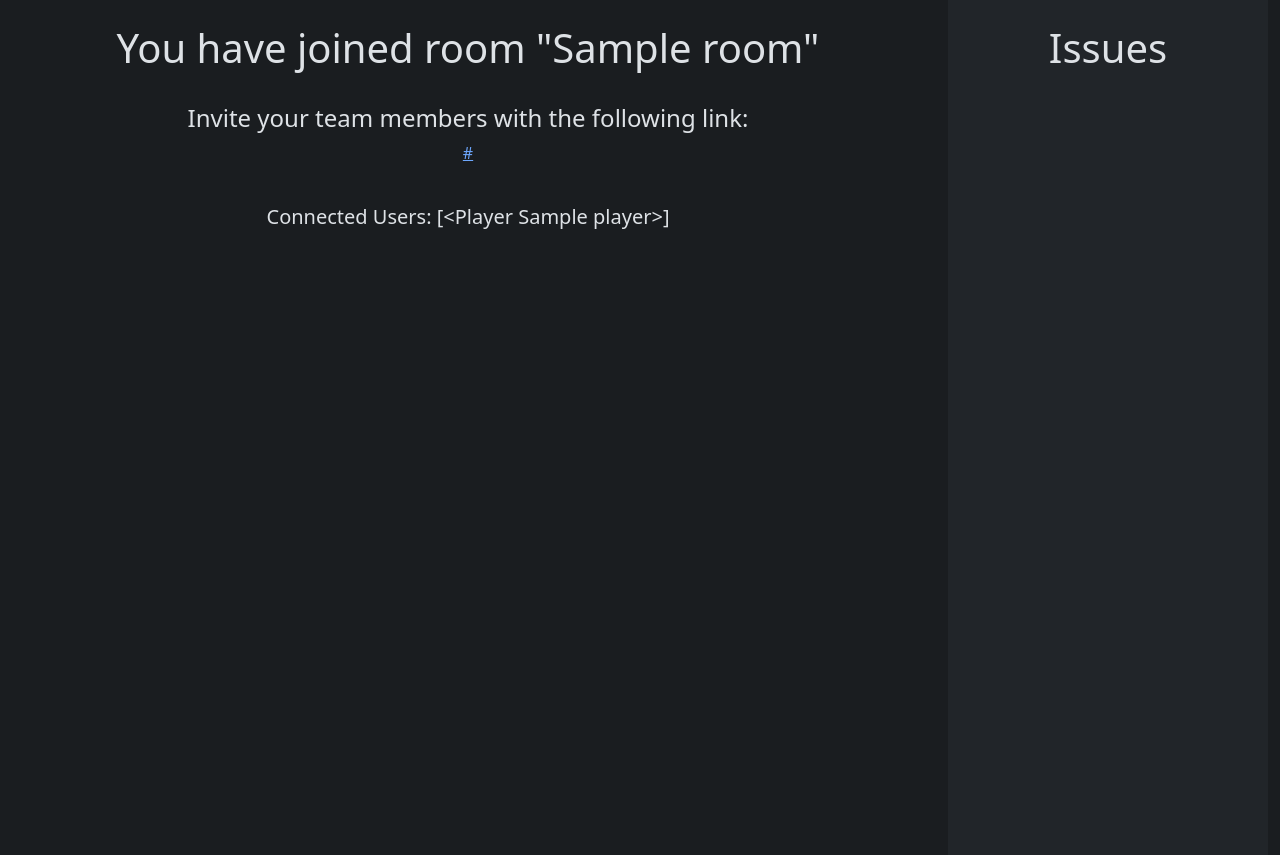
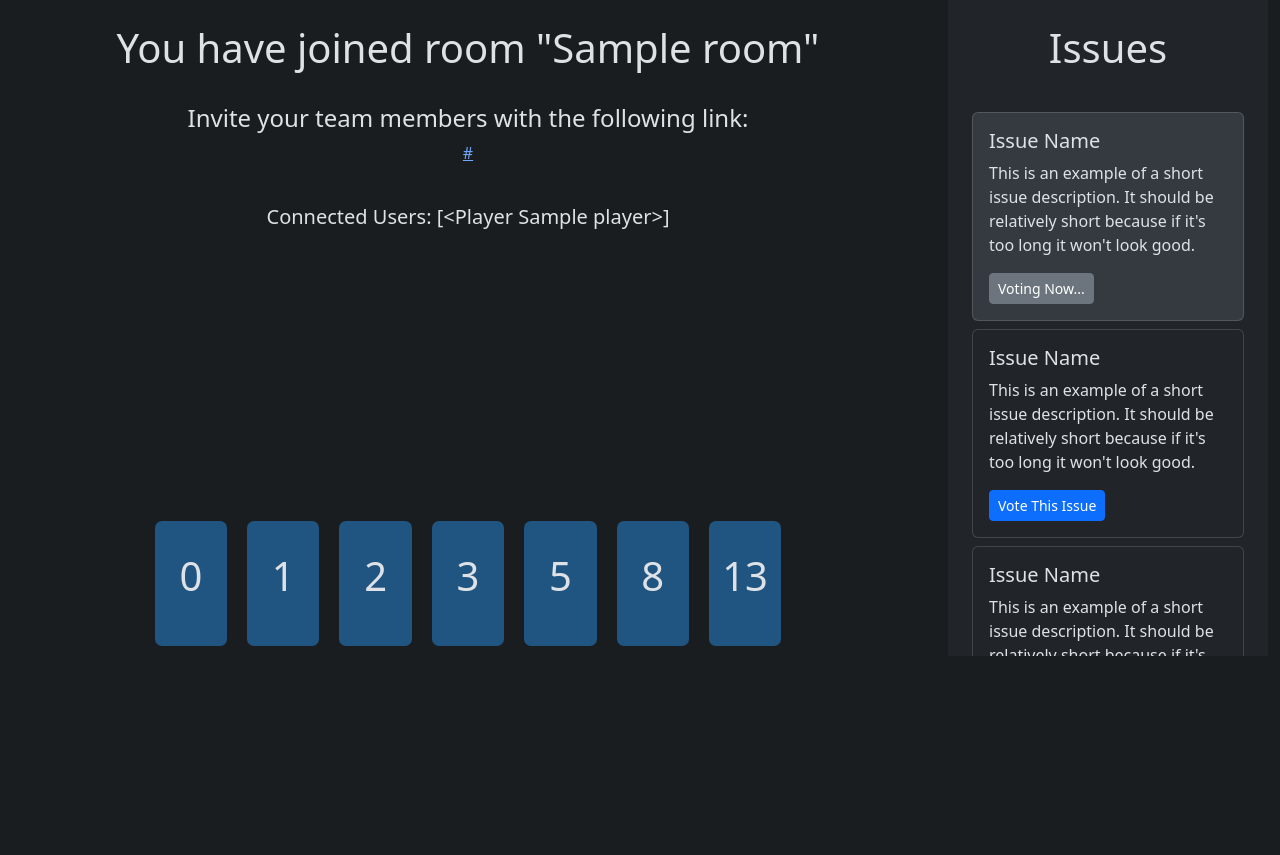
Before and after one commit to zraza-riis/planning-poker, a Flask app: page /room/1 in a window 1280 px wide. Shown: the part 70-925 px from the top of the page. After the commit the page ends 726 px from the top, so only its background shows below. Run offline with Flask 3, Linux system fonts and the light colour scheme; tables that the repository leaves empty hold one stand-in row (values such as "Sample post"); some libraries are stand-ins or nearby versions.

Commit message:
room ui updates

```diff
--- a/app/templates/room.html
+++ b/app/templates/room.html
@@ -1,10 +1,40 @@
 {% extends 'base.html' %}
 
 {% block content %}
+<style>
+
+    .hidden{
+        display: none;
+    }
+
+    #gamearea {
+        display: flex;
+        flex-direction: column;
+    }
+    #gamearea .content {
+        flex: 1;
+    }
+
+    #choices .col.poker {
+        height: 125px;
+        background-color: rgb(32, 85, 130);
+        margin: 10px;
+        border-radius: 7px;
+        display: flex;
+        justify-content: center;
+        align-items: center;
+        font-size: 2.5rem;
+    }
+
+    #choices .col.poker:hover {
+        background-color: rgb(63, 114, 159);
+    }
+</style>
+
 <div class="row" style="max-width: 100%;">
     <div class="col-9">
-
-        <div class="container text-center">
+        <div class="container text-center" style="height: 82vh;" id="gamearea">
+            <div class="content">
                 <br>
                 <h1>You have joined room "{{ room.name }}"</h1>
                 <br>
@@ -14,15 +44,90 @@
                 </p>
                 <br>
                 <h5>Connected Users: {{ room.players }}</h5>
+                <br>
+            </div>
+
+            <div class="row" id="choices">
+                <div class="col"></div>
+                <div class="col"></div>
+                <div class="col poker">
+                    <p>0</p>
+                </div>
+                <div class="col poker">
+                    <p>1</p>
+                </div>
+                <div class="col poker">
+                    <p>2</p>
+                </div>
+                <div class="col poker">
+                    <p>3</p>
+                </div>
+                <div class="col poker">
+                    <p>5</p>
+                </div>
+                <div class="col poker">
+                    <p>8</p>
+                </div>
+                <div class="col poker">
+                    <p>13</p>
+                </div>
+                <div class="col"></div>
+                <div class="col"></div>
             </div>
         </div>
-    <div class="col-3 bg-body" style="height: 100rem;">
+    </div>
+    <div class="col-3 bg-body" style="height: 82vh; overflow-y: auto; overflow-x: hidden;">
         <div class="container">
             <br>
             <h1 class="text-center">Issues</h1>
+            <br>
+            <div id="items">
+                <div class="card mt-2 bg-body-secondary">
+                    <div class="card-body">
+                        <h5 class="card-title">Issue Name</h5>
+                        <p class="card-text">This is an example of a short issue description. It should be relatively
+                            short because if it's too long it won't look good.</p>
+                        <a href="#" class="btn btn-sm btn-secondary">Voting Now...</a>
+                    </div>
+                </div>
+                <div class="card mt-2">
+                    <div class="card-body">
+                        <h5 class="card-title">Issue Name</h5>
+                        <p class="card-text">This is an example of a short issue description. It should be relatively
+                            short because if it's too long it won't look good.</p>
+                        <a href="#" class="btn btn-sm btn-primary">Vote This Issue</a>
+                    </div>
+                </div>
+                <div class="card mt-2">
+                    <div class="card-body">
+                        <h5 class="card-title">Issue Name</h5>
+                        <p class="card-text">This is an example of a short issue description. It should be relatively
+                            short because if it's too long it won't look good.</p>
+                        <a href="#" class="btn btn-sm btn-primary">Vote This Issue</a>
+                    </div>
+                </div>
+                <p class="text-center">
+                    <br>
+                    <button id="newissuebtn" class="btn btn-secondary" onclick="newIssueForm();">+ New Issue</button>
+                    <form id="newissueform" style="border-radius: 5px;" class="p-3 bg-body-secondary hidden" onsubmit="submitNewIssue(); return false;">
+                        <input id="issue_title" class="form-control" type="text" placeholder="Enter title for issue">
+                        <br>
+                        <textarea class="form-control" id="issue_description" placeholder="Issue Description"></textarea><br>
+                        <input class="form-control btn btn-primary btn-sm" type="submit" value="Save">
+                    </form>
+                </p>
             </div>
         </div>
     </div>
-<div class="container mt-5">
 </div>
+<script>
+    function newIssueForm(){
+        alert('New issue!')
+    }
+
+    function submitNewIssue(){
+        alert('New issue submitted')
+    }
+
+</script>
 {% endblock %}
```
Lines whose indentation alone changed are shown as unchanged.
